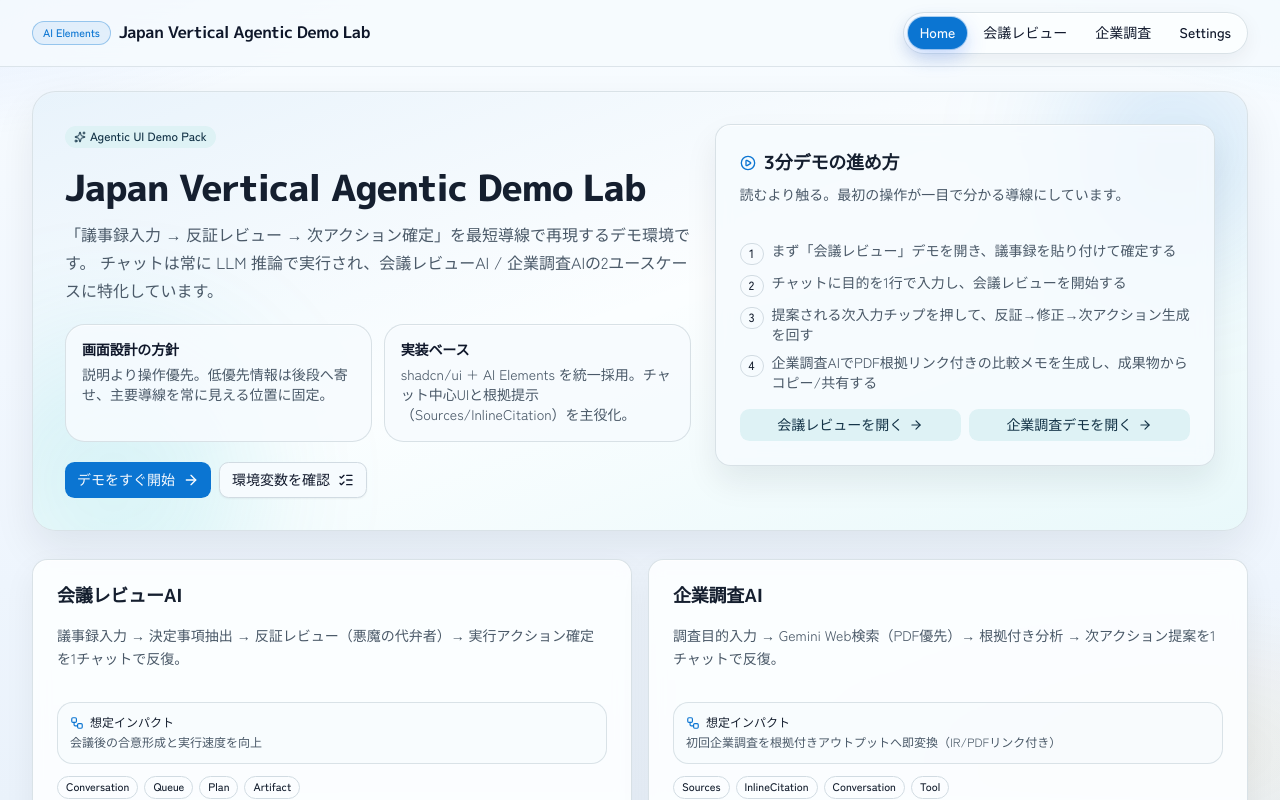
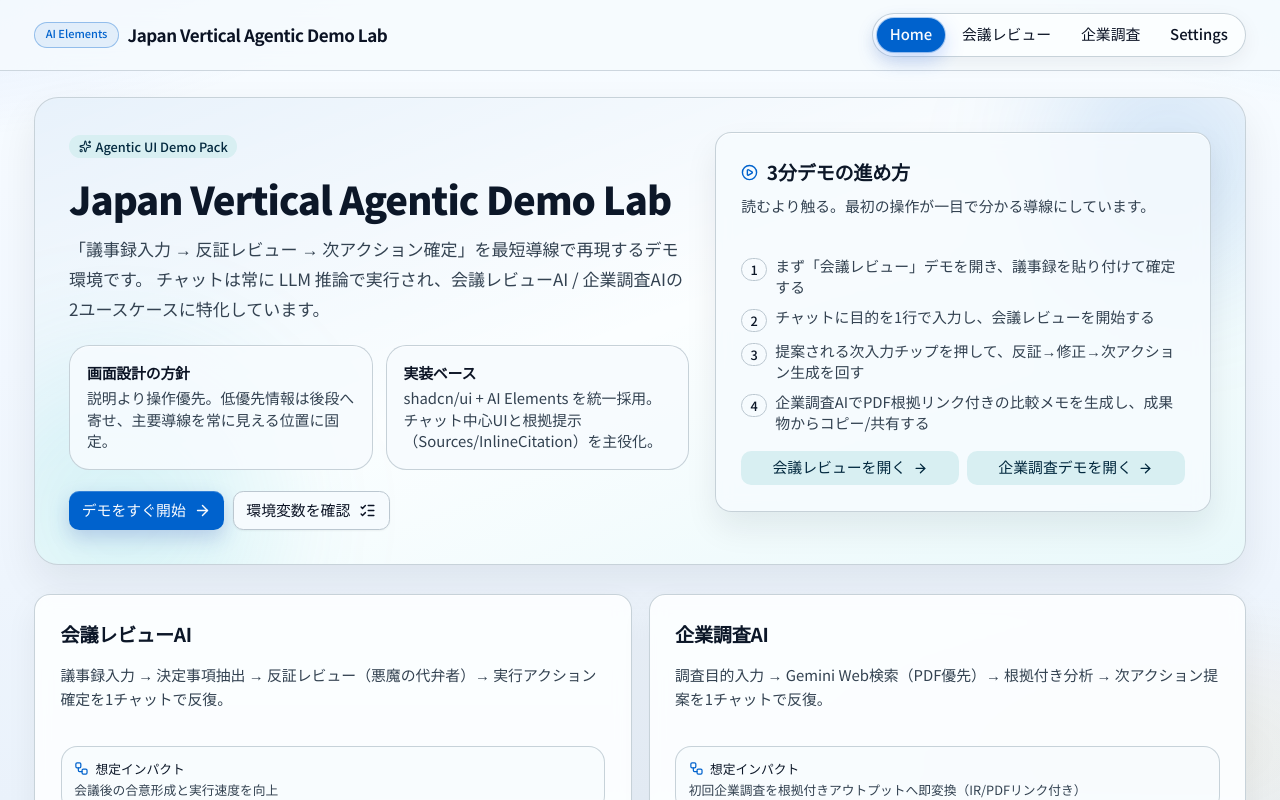
Before and after one commit to satoooh/agentic-ai-ui-demo, a Next.js app: page / in a window 1280 px wide. Shown: the top 800 px of the page. Built offline with nearby package versions, Linux system fonts and the light colour scheme.

Commit message:
style(ui): unify typography with noto sans jp and increase contrast

```diff
--- a/app/globals.css
+++ b/app/globals.css
@@ -6,25 +6,25 @@
 
 :root {
   --color-bg: #edf3f9;
-  --color-text: #0f172a;
+  --color-text: #0b1324;
   --radius: 0.72rem;
   --background: oklch(0.985 0.006 236.1);
-  --foreground: oklch(0.238 0.034 258.9);
+  --foreground: oklch(0.205 0.038 258.9);
   --card: oklch(0.997 0.003 238.2);
-  --card-foreground: oklch(0.238 0.034 258.9);
+  --card-foreground: oklch(0.205 0.038 258.9);
   --popover: oklch(0.998 0.002 238);
-  --popover-foreground: oklch(0.238 0.034 258.9);
-  --primary: oklch(0.56 0.166 252.5);
+  --popover-foreground: oklch(0.205 0.038 258.9);
+  --primary: oklch(0.51 0.188 254.2);
   --primary-foreground: oklch(0.988 0.004 240.1);
-  --secondary: oklch(0.947 0.021 206.8);
-  --secondary-foreground: oklch(0.302 0.052 239.7);
+  --secondary: oklch(0.936 0.024 206.8);
+  --secondary-foreground: oklch(0.264 0.058 239.7);
   --muted: oklch(0.958 0.011 235.4);
-  --muted-foreground: oklch(0.458 0.031 247.4);
+  --muted-foreground: oklch(0.372 0.032 247.4);
   --accent: oklch(0.876 0.043 191.6);
-  --accent-foreground: oklch(0.301 0.06 229.2);
+  --accent-foreground: oklch(0.248 0.062 229.2);
   --destructive: oklch(0.577 0.245 27.325);
-  --border: oklch(0.886 0.015 236.4);
-  --input: oklch(0.902 0.014 236.4);
+  --border: oklch(0.824 0.018 236.4);
+  --input: oklch(0.842 0.016 236.4);
   --ring: oklch(0.64 0.126 249.2);
   --chart-1: oklch(0.58 0.161 252.1);
   --chart-2: oklch(0.72 0.119 202.4);
@@ -32,13 +32,23 @@
   --chart-4: oklch(0.66 0.153 157.8);
   --chart-5: oklch(0.62 0.189 28.1);
   --sidebar: oklch(0.989 0.005 236.5);
-  --sidebar-foreground: oklch(0.238 0.034 258.9);
-  --sidebar-primary: oklch(0.56 0.166 252.5);
+  --sidebar-foreground: oklch(0.205 0.038 258.9);
+  --sidebar-primary: oklch(0.51 0.188 254.2);
   --sidebar-primary-foreground: oklch(0.988 0.004 240.1);
   --sidebar-accent: oklch(0.942 0.018 208.2);
-  --sidebar-accent-foreground: oklch(0.238 0.034 258.9);
-  --sidebar-border: oklch(0.886 0.015 236.4);
+  --sidebar-accent-foreground: oklch(0.205 0.038 258.9);
+  --sidebar-border: oklch(0.824 0.018 236.4);
   --sidebar-ring: oklch(0.64 0.126 249.2);
+}
+
+html {
+  font-size: 17px;
+}
+
+@media (max-width: 768px) {
+  html {
+    font-size: 16px;
+  }
 }
 
 body {
@@ -65,8 +75,9 @@ body {
     auto,
     auto;
   color: var(--color-text);
-  font-family: var(--font-zen-kaku), "Noto Sans JP", sans-serif;
+  font-family: var(--font-sans-jp), "Noto Sans JP", sans-serif;
   text-rendering: geometricPrecision;
+  line-height: 1.6;
 }
 
 code,
@@ -161,7 +172,7 @@ pre {
   h3,
   h4,
   .font-display {
-    font-family: var(--font-display), var(--font-zen-kaku), sans-serif;
+    font-family: var(--font-sans-jp), "Noto Sans JP", sans-serif;
     letter-spacing: -0.012em;
   }
   .font-mono {
@@ -182,6 +193,41 @@ pre {
     border-color: color-mix(in oklab, var(--border) 65%, var(--primary) 35%);
     transform: translateY(-1px);
   }
+
+  [data-slot="button"][data-variant="default"] {
+    @apply font-semibold;
+    box-shadow:
+      0 1px 0 rgb(255 255 255 / 0.2) inset,
+      0 8px 20px rgb(30 64 175 / 0.22);
+  }
+
+  [data-slot="button"][data-variant="default"]:hover {
+    box-shadow:
+      0 1px 0 rgb(255 255 255 / 0.26) inset,
+      0 10px 24px rgb(30 64 175 / 0.28);
+  }
+
+  [data-slot="input"],
+  [data-slot="textarea"],
+  [data-slot="select-trigger"] {
+    border-color: color-mix(in oklab, var(--input) 70%, var(--foreground) 30%);
+    background-color: color-mix(in oklab, var(--background) 90%, white 10%);
+    color: var(--foreground);
+  }
+
+  [data-slot="input"]::placeholder,
+  [data-slot="textarea"]::placeholder {
+    color: color-mix(in oklab, var(--muted-foreground) 82%, var(--foreground) 18%);
+  }
+
+  [data-slot="input"]:focus-visible,
+  [data-slot="textarea"]:focus-visible,
+  [data-slot="select-trigger"]:focus-visible {
+    border-color: color-mix(in oklab, var(--ring) 72%, var(--primary) 28%);
+    box-shadow:
+      0 0 0 1px color-mix(in oklab, var(--primary) 50%, transparent),
+      0 0 0 4px color-mix(in oklab, var(--ring) 35%, transparent);
+  }
 }
 
 @keyframes soft-enter {
--- a/app/layout.tsx
+++ b/app/layout.tsx
@@ -1,19 +1,14 @@
 import type { Metadata } from "next";
-import { IBM_Plex_Mono, M_PLUS_1p, Zen_Kaku_Gothic_New } from "next/font/google";
+import { IBM_Plex_Mono, Noto_Sans_JP } from "next/font/google";
 import "./globals.css";
 import { SiteNav } from "@/components/common/site-nav";
 import { TooltipProvider } from "@/components/ui/tooltip";
 
-const fontBody = Zen_Kaku_Gothic_New({
+const fontSans = Noto_Sans_JP({
   subsets: ["latin"],
-  variable: "--font-zen-kaku",
+  variable: "--font-sans-jp",
   weight: ["400", "500", "700", "900"],
-});
-
-const fontDisplay = M_PLUS_1p({
-  subsets: ["latin"],
-  variable: "--font-display",
-  weight: ["400", "500", "700", "800"],
+  display: "swap",
 });
 
 const fontMono = IBM_Plex_Mono({
@@ -35,7 +30,7 @@ export default function RootLayout({
 }>) {
   return (
     <html lang="ja">
-      <body className={`${fontBody.variable} ${fontDisplay.variable} ${fontMono.variable} antialiased`}>
+      <body className={`${fontSans.variable} ${fontMono.variable} antialiased`}>
         <TooltipProvider>
           <SiteNav />
           <main className="mx-auto w-full max-w-[2160px] px-4 pb-14 pt-6 md:px-8">{children}</main>
```
